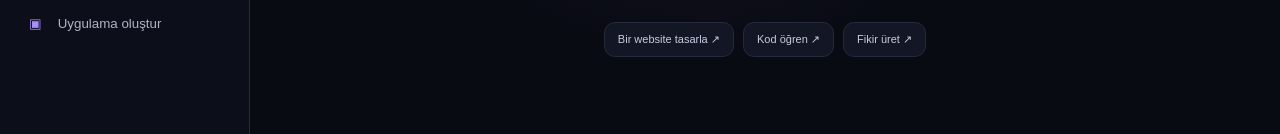
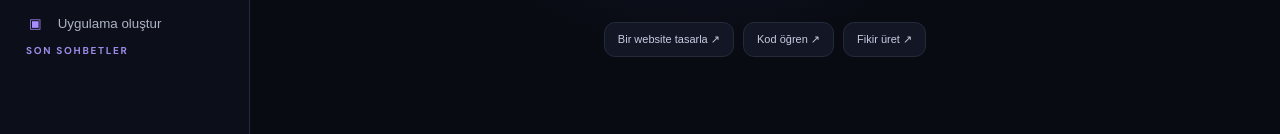
Before and after one commit to serhatbaris99-rgb/bek.ai, a plain HTML site: page index.html in a window 1280 px wide. Shown: the part 368-502 px from the top of the page. Drawn offline with nearby package versions, Linux system fonts and the light colour scheme.

Commit message:
Add saved cloud chats to BEK AI sidebar

```diff
--- a/index.html
+++ b/index.html
@@ -18,7 +18,7 @@
   <button class="nav-item" data-view="code"><span>⌘</span> Kod asistanı</button>
   <button class="nav-item" data-view="website"><span>▧</span> Website oluştur</button>
   <button class="nav-item" data-view="app"><span>▣</span> Uygulama oluştur</button>
-  <div class="sidebar-bottom"><div class="status-dot"></div><span>BEK AI çalışma alanı</span><small>Önizleme sürümü</small></div>
+  <div class="nav-label history-label">SON SOHBETLER</div><div id="historyList" class="history-list"></div><div class="sidebar-bottom"><div class="status-dot"></div><span>BEK AI çalışma alanı</span><small>Önizleme sürümü</small></div>
 </aside>
 <main class="main">
 <header class="topbar"><button class="mobile-menu" id="mobileMenu">☰</button><div><strong id="pageTitle">Yapay zekâ sohbeti</strong><span id="pageSubtitle">Fikirlerini konuş, öğren ve üret.</span></div><div class="top-actions"><span class="cloud-pill">☁ Bulut çalışma alanı</span><button class="profile" id="connectBtn">Hesabım / Giriş</button></div></header>
```
